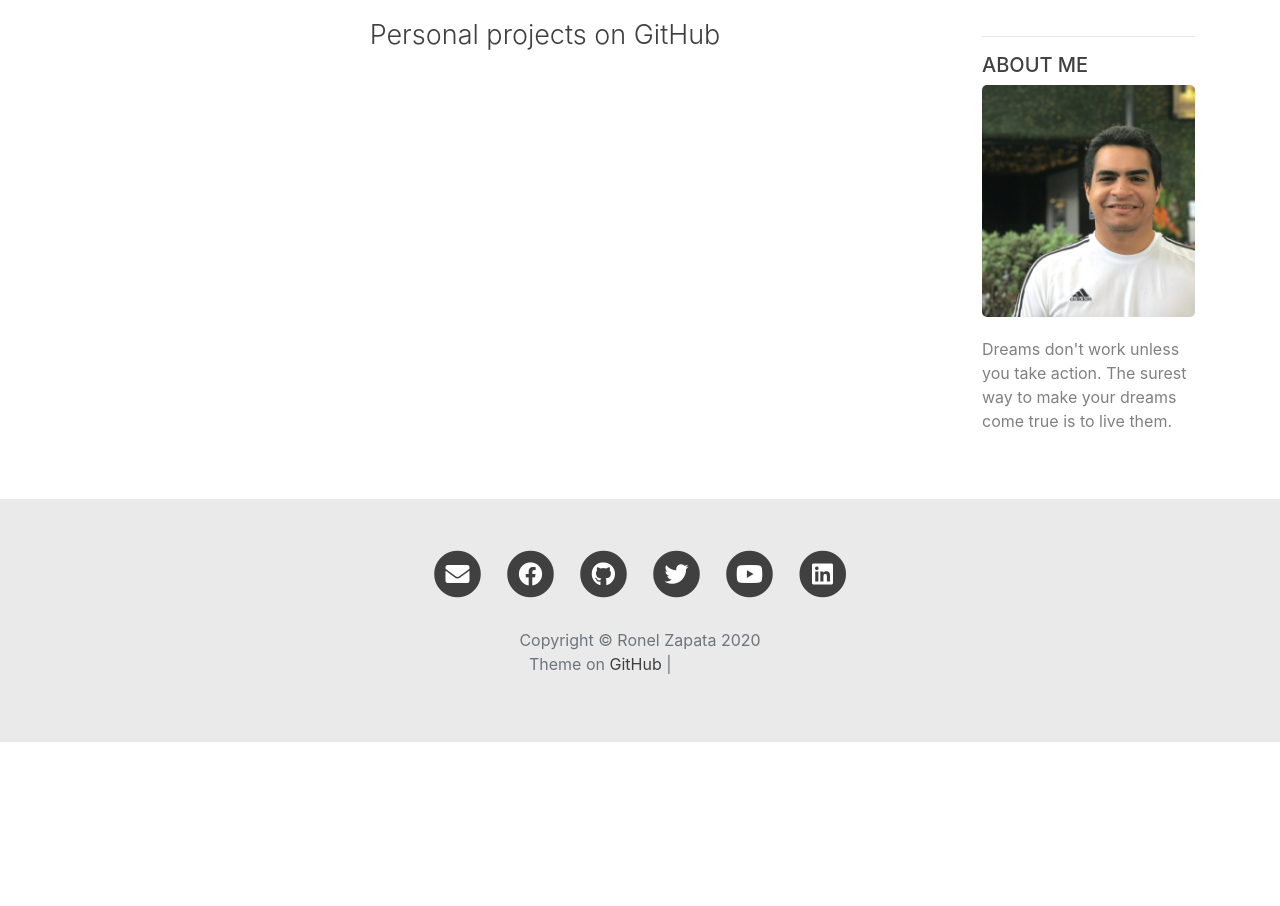
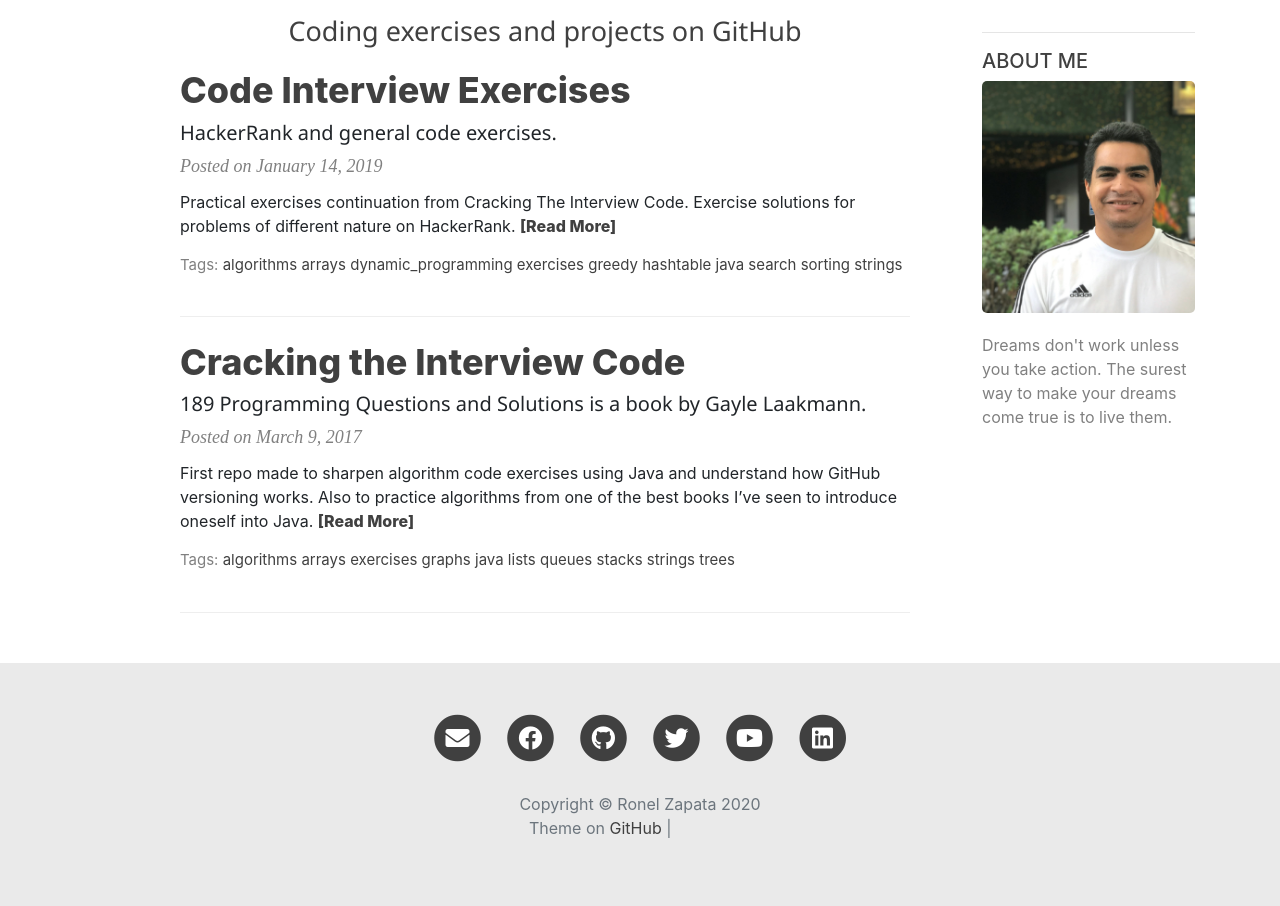
Before and after one commit to ronelzb/ronelzb.github.io, a Jekyll site: the page built from index.html, in a window 1280 px wide. Shown: the part 441-1347 px from the top of the page. Built offline with Jekyll 4.4.1, drawn with Linux system fonts in a browser that asks for light colours; nearby versions of some CDN libraries; the list of posts is cut into pages by our own code; comment, search, counter and statistics services are not loaded; before the commit the page ends 1183 px from its top, so only the background shows below that; grey boxes are pictures that could not be loaded.

Commit message:
index page with first posts done

```diff
--- a/_config.yml
+++ b/_config.yml
@@ -6,9 +6,9 @@ header-img: img/main-banner.png
 email: ronelzb@gmail.com
 # description:
 keyword: "RZ, Ronel Zapata, ronelzb, .NET, Java, Python, SQL Server, Full-Stack developer, Software engineer"
-url: "https://ronelzb.github.io"          # your host, for absolute URL
+gh-url: "https://ronelzb.github.io"          # your host, for absolute URL
 baseurl: ""      # for example, '/blog' if your blog hosted on 'host/blog'
-github_repo: "https://github.com/ronelzb/ronelzb.github.io.git" # you code repository
+gh-repo: "https://github.com/ronelzb/ronelzb.github.io.git" # you code repository
 
 # Sidebar settings
 #sidebar: true                        # whether or not using Sidebar.
@@ -22,14 +22,22 @@ linkedin_username: ronel-josé-zapata-beltrán-b86b2733
 youtube_channelid: UCmN-__lazZj-vbY7PnAJ7WA
 
 # Build settings
-# from 2016, 'pygments' is unsupported on GitHub Pages. Use 'rouge' for highlighting instead.
-permalink: pretty
+plugins:
+  - jekyll-paginate
+  - jekyll-sitemap
+
 paginate: 5
-paginate_path: /posts/page:num/
-exclude: ["less","node_modules","Gruntfile.js","package.json","README.md"]
-#anchorjs: true                          # if you want to customize anchor. check out line:181 of `post.html`
 
-# Gems
+# Exclude these files from production site
+exclude:
+  - CHANGELOG.md
+  - CNAME
+  - Gemfile
+  - Gemfile.lock
+  - LICENSE
+  - README.md
+  - docs/
+
 # from PR#40, to support local preview for Jekyll 3.0
 gems: [jekyll-paginate]
 
@@ -38,7 +46,6 @@ gems: [jekyll-paginate]
 # although redcarpet can auto highlight code, the lack of header-id make the catalog impossible, so I switch to kramdown
 # document: http://jekyllrb.com/docs/configuration/#kramdown
 markdown: kramdown
-highlighter: rouge
 kramdown:
   input: GFM                              # use Github Flavored Markdown !important
 
@@ -51,23 +58,10 @@ ga_meas_id: 'G-84XP2BGW7K'
 featured-tags: false                      # Whether to use the homepage tag
 featured-condition-size: 1                # Only if the number of the same label is greater than this number, it will appear on the homepage
 
+# Excerpt Word Length
+# Truncates the excerpt to the specified number of words on the index page
+excerpt_length: 50
+
 # Progressive Web Apps
 chrome-tab-theme-color: "#000"
 service-worker: true
-
-# Friends
-# friends: [
-#     {
-#         title: "WY",
-#         href: "http://zhengwuyang.com"
-#     },{
-#         title: "简书·BY",
-#         href: "http://www.jianshu.com/u/e71990ada2fd"
-#     },{
-#         title: "Apple",
-#         href: "https://apple.com"
-#     },{
-#         title: "Apple Developer",
-#         href: "https://developer.apple.com/"
-#     }
-# ]
--- a/_layouts/page.html
+++ b/_layouts/page.html
@@ -3,7 +3,7 @@ layout: home
 ---
 
 <!-- Page Header -->
-<header class="page-header" style="background-image: url('{{ site.baseurl }}/{% if page.header-img %}{{ page.header-img }}{% else %}{{ site.header-img }}{% endif %}')">
+<header class="page-header mb-2 mb-md-3" style="background-image: url('{{ site.baseurl }}/{% if page.header-img %}{{ page.header-img }}{% else %}{{ site.header-img }}{% endif %}')">
     <div class="container">
         <div class="row align-items-center">
             <div class="col-lg-10 offset-lg-1">
@@ -20,7 +20,7 @@ layout: home
     <div class="row">
         {% if page.sidebar %}
         <div class="col-12 col-md-8 offset-md-1 main-container">
-            {% if page.intro-header %}
+            {% if paginator.page == 1 and page.intro-header %}
             <div class="intro-header text-center">
                 {{ page.intro-header }}
             </div>
@@ -30,8 +30,10 @@ layout: home
         <div class="col-12 col-md-3 pl-none sidebar-container">
             <!-- About -->
             <section>
-                <hr />
-                <h5><a href="{{'/about/' | prepend: site.baseurl }}">ABOUT ME</a></h5>
+                <hr class="d-none d-md-block" />
+                <h5 class="mt-3 mt-md-none">
+                    <a href="{{'/about/' | prepend: site.baseurl }}">ABOUT ME</a>
+                </h5>
                 <div class="short-about">
                     {% if page.sidebar-avatar %}
                         <a href="{{ site.baseurl }}/about">
@@ -46,7 +48,7 @@ layout: home
         </div>
         {% else %}
         <div class="col-lg-8 offset-lg-2 col-md-10 offset-md-1 main-container">
-            {% if page.intro-header %}
+            {% if paginator.page == 1 and page.intro-header %}
             <div class="intro-header text-center">
                 {{ page.intro-header }}
             </div>
--- /dev/null
+++ b/_posts/2017-03-09-cracking-the-interview-code.md
@@ -0,0 +1,13 @@
+---
+layout: post
+title: Cracking the Interview Code
+subtitle: 189 Programming Questions and Solutions is a book by Gayle Laakmann.
+gh-url: https://ronelzb.github.io/ronelzb/code-interview-exercises/
+gh-repo: ronelzb/code-interview-exercises
+gh-badge: [watch, star, fork, follow]
+tags: [algorithms, arrays, exercises, graphs, java, lists, queues, stacks, strings, trees]
+---
+
+First repo made to sharpen algorithm code exercises using Java and understand how GitHub versioning works. Also to practice algorithms from one of the best books I've seen to introduce oneself into Java.
+
+Check the project [here](https://ronelzb.github.io/cracking-the-interview-code/).
--- /dev/null
+++ b/_posts/2019-01-14-code-interview-exercises.md
@@ -0,0 +1,13 @@
+---
+layout: post
+title: Code Interview Exercises
+subtitle: HackerRank and general code exercises.
+gh-url: https://ronelzb.github.io/ronelzb/code-interview-exercises/
+gh-repo: ronelzb/code-interview-exercises
+gh-badge: [watch, star, fork, follow]
+tags: [algorithms, arrays, dynamic_programming, exercises, greedy, hashtable, java, search, sorting, strings]
+---
+
+Practical exercises continuation from Cracking The Interview Code. Exercise solutions for problems of different nature on [HackerRank](https://www.hackerrank.com/).
+
+Click [here](https://ronelzb.github.io/code-interview-exercises/) to see the repository.
--- a/css/main.css
+++ b/css/main.css
@@ -50,11 +50,15 @@ body a:hover {
     color: #404040;
     font-size: 1.6875rem;
     line-height: 1.1;
-    font-weight: 300;
+    font-family: "Segoe UI", "Open Sans", "Helvetica Neue", "Arial", sans-serif;
+    font-weight: 400;
 }
 
 .sidebar-container {
     color: #808080;
+}
+.sidebar-container hr {
+    color: #eee;
 }
 .sidebar-container .short-about img {
     width: 100%;
@@ -80,10 +84,33 @@ footer .list-inline {
     text-shadow: 2px 2px 8px #000;
 }
 
+.post-preview {
+    border-bottom: 1px solid #eee;
+}
+.post-preview .post-title {
+    font-weight: 800;
+    margin-top: 0;
+}
+.post-preview .post-subtitle {
+    font-family: "Segoe UI", "Open Sans", "Helvetica Neue", "Arial", sans-serif;
+    font-weight: 300;
+}
+.post-preview .post-meta {
+    color: #808080;
+    font-size: 1.125rem;
+    font-style: italic;
+    margin: 0 0 0.625rem;
+    font-family: 'Lora', 'Times New Roman', serif;
+}
+.post-preview .post-read-more {
+    font-weight: 800;
+}
+.post-preview .blog-tags {
+    color: #808080;
+    font-size: 0.9375rem;
+}
+
 @media only screen and (min-width: 768px) {
-    .page-header {
-        margin-bottom: 20px;
-    }
     .page-header .title {
         padding: 150px 0;
     }
@@ -104,4 +131,8 @@ footer .list-inline {
     footer .copyright {
         font-size: 1rem;
     }
+
+    .post-preview .post-title {
+        font-size: 2.25rem;
+    }
 }
--- a/index.html
+++ b/index.html
@@ -1,26 +1,24 @@
 ---
 layout: page
 description: "Full-Stack .NET Developer<span class='d-none d-lg-inline'>&nbsp;&nbsp;&nbsp;-&nbsp;&nbsp;&nbsp;</span><span class='d-block d-lg-inline'>Software Engineer enthusiast</span>"
-intro-header: "Personal projects on GitHub"
+intro-header: "Coding exercises and projects on GitHub"
 sidebar: true
 sidebar-about-description: "Dreams don't work unless you take action. The surest way to make your dreams come true is to live them."
 sidebar-avatar: /img/img-avatar.jpg      # use absolute URL, seeing it's used in both `/` and `/about/`
 ---
 
-<div class="posts-list">
 {% for post in paginator.posts %}
-    <article class="post-preview">
+<article class="py-2 py-md-4  post-preview">
     <a href="{{ post.gh-url }}" target="_blank">
         <h2 class="post-title">{{ post.title }}</h2>
     </a>
     {% if post.subtitle %}
-        <h3 class="post-subtitle">
+    <h5 class="post-subtitle">
         {{ post.subtitle }}
-        </h3>
+    </h5>
     {% endif %}
-
     <p class="post-meta">
-            Posted on {{ post.date | date: site.date_format }}
+        Posted on {{ post.date | date: "%B %-d, %Y" }}
     </p>
 
     <div class="post-entry-container">
@@ -31,31 +29,26 @@ sidebar-avatar: /img/img-avatar.jpg      # use absolute URL, seeing it's used in
             </a>
         </div>
         {% endif %}
-            <div class="post-entry">
+        <p class="post-entry">
             {{ post.excerpt | strip_html | xml_escape | truncatewords: site.excerpt_length }}
             {% assign excerpt_word_count = post.excerpt | number_of_words %}
             {% if post.content != post.excerpt or excerpt_word_count > site.excerpt_length %}
             <a href="{{ post.url | relative_url }}" class="post-read-more">[Read&nbsp;More]</a>
             {% endif %}
-            </div>
+        </p>
     </div>
 
-        {% if post.tags.size > 0 %}
-        <div class="blog-tags">
+    {% if post.tags and post.tags.size > 0 %}
+    <p class="blog-tags">
         Tags:
-            {% if site.link-tags %}
         {% for tag in post.tags %}
         <a href="{{ '/tags' | relative_url }}#{{- tag -}}">{{- tag -}}</a>
         {% endfor %}
-            {% else %}
-            {{ post.tags | join: ", " }}
-            {% endif %}
-        </div>
+    </p>
     {% endif %}
 
 </article>
 {% endfor %}
-</div>
 
 {% if paginator.total_pages > 1 %}
 <ul class="pager main-pager">
```
Also changed, not shown: Gemfile (+7 -6 lines), _layouts/post.html (added, +70 -0 lines), Gemfile.lock. Lines whose indentation alone changed are shown as unchanged.
